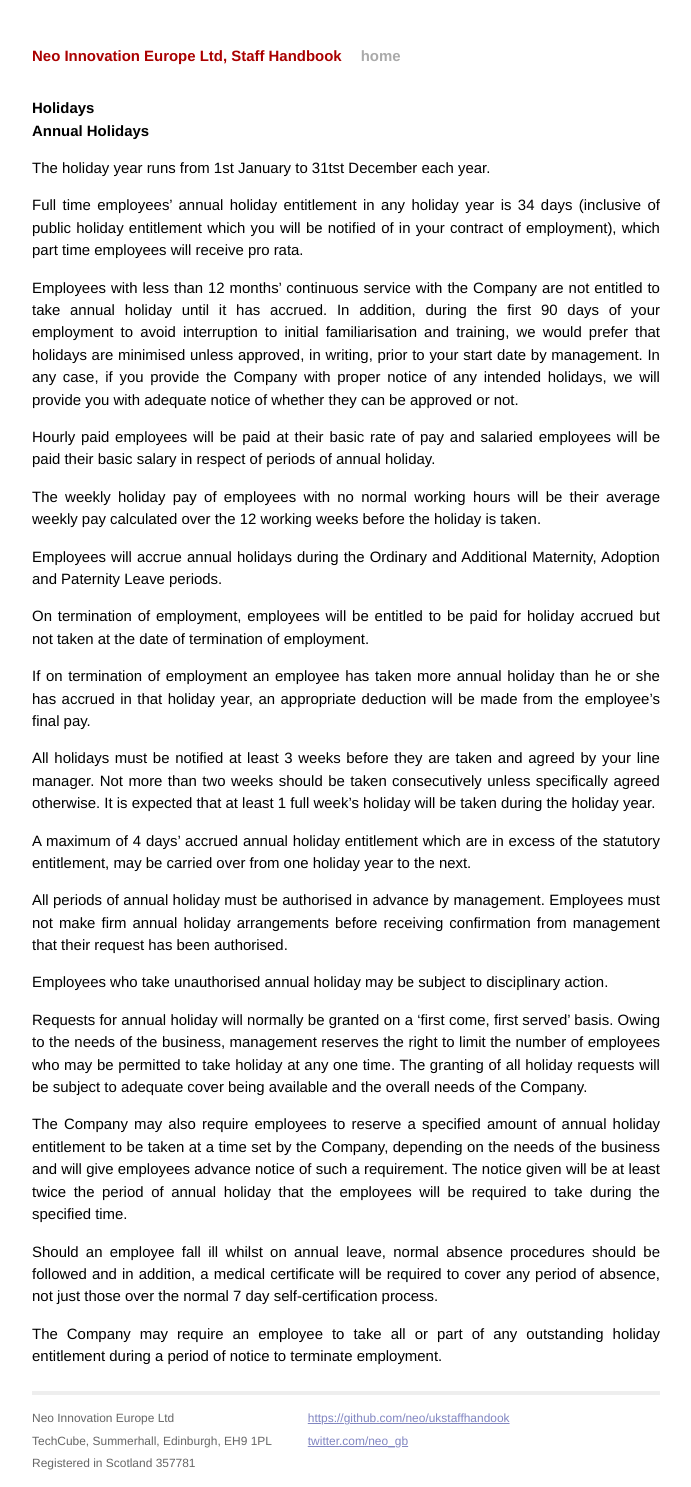
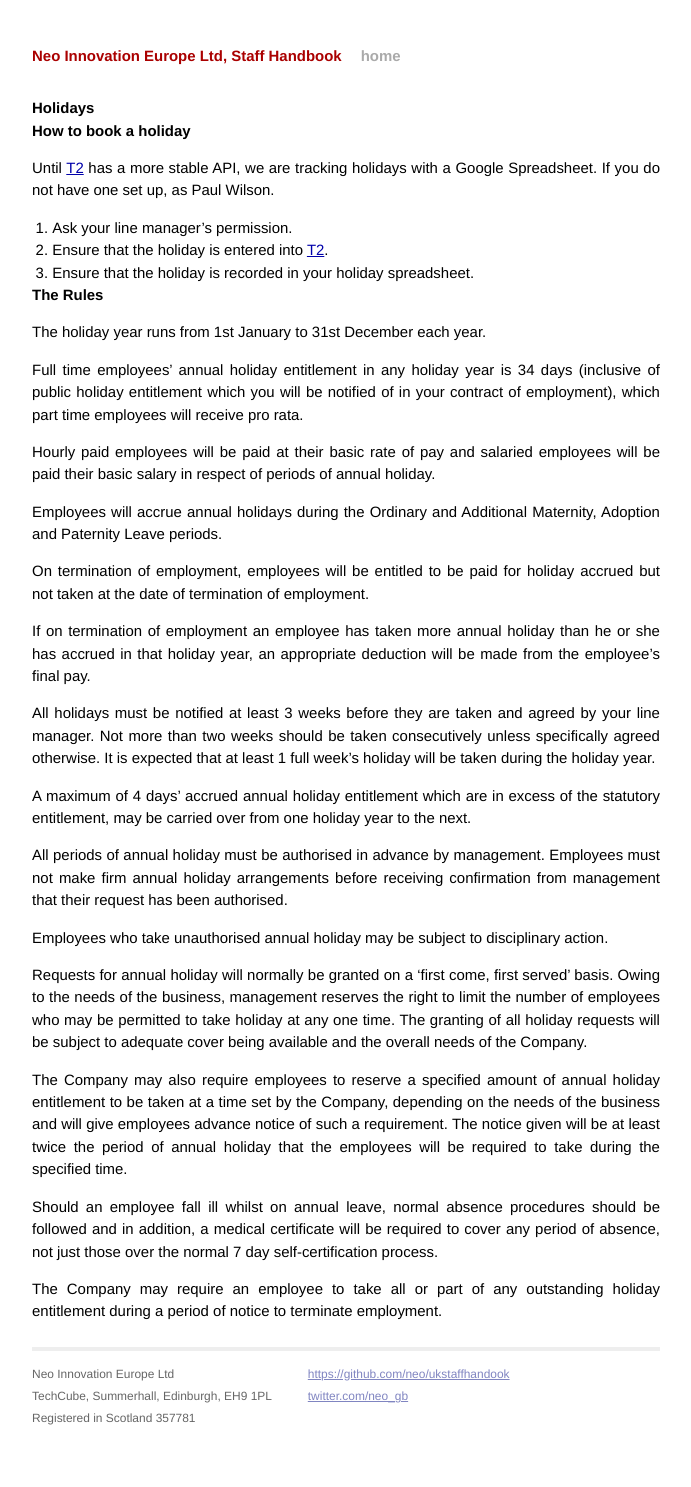
Before and after one commit to CultivateHQ/ukstaffhandbook, a Jekyll site: the page built from _posts/2013-11-29-holidays.md, in a window 1280 px wide. Shown: the whole page, without its empty margins (294-985 px from the left). Built offline with Jekyll 4.4.1, drawn with Linux system fonts in a browser that asks for light colours; Markdown is read by kramdown in place of the engine named in the settings; after the commit the page ends 1442 px from its top, so only the background shows below that.

Commit message:
some holiday rules

```diff
--- a/_posts/2013-11-29-holidays.md
+++ b/_posts/2013-11-29-holidays.md
@@ -3,17 +3,22 @@ layout: post
 title: Holidays
 ---
 
-## Annual Holidays
+### How to book a holiday
 
-The holiday year runs from 1st January to 31tst December each year.
+Until [T2](/2013/11/29/administrative-tooling.html#t2) has a more stable API, we are tracking holidays with a Google Spreadsheet. If you do not have one set up, as Paul Wilson.
+
+1. Ask your line manager's permission.
+2. Ensure that the holiday is entered into [T2](/2013/11/29/administrative-tooling.html#t2).
+3. Ensure that the holiday is recorded in your holiday spreadsheet.
+
+
+### The Rules
+
+The holiday year runs from 1st January to 31st December each year.
 
 Full time employees’ annual holiday entitlement in any holiday year is 34 days (inclusive of public holiday entitlement which you will be notified of in your contract of employment), which part time employees will receive pro rata.
 
-Employees with less than 12 months’ continuous service with the Company are not entitled to take annual holiday until it has accrued.  In addition, during the first 90 days of your employment to avoid interruption to initial familiarisation and training, we would prefer that holidays are minimised unless approved, in writing, prior to your start date by management.  In any case, if you provide the Company with proper notice of any intended holidays, we will provide you with adequate notice of whether they can be approved or not.
-
 Hourly paid employees will be paid at their basic rate of pay and salaried employees will be paid their basic salary in respect of periods of annual holiday.
-
-The weekly holiday pay of employees with no normal working hours will be their average weekly pay calculated over the 12 working weeks before the holiday is taken.
 
 Employees will accrue annual holidays during the Ordinary and Additional Maternity, Adoption and Paternity Leave periods.
 
```
Also changed, not shown: _posts/2013-11-29-administrative-tooling.md (added, +20 -0 lines).
